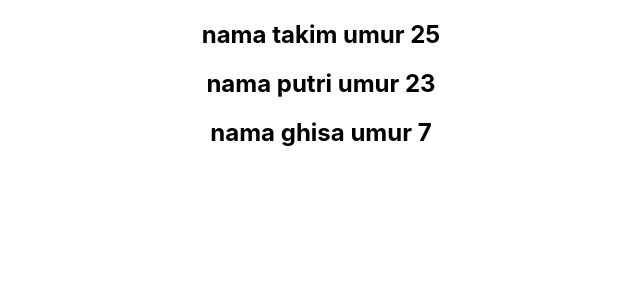
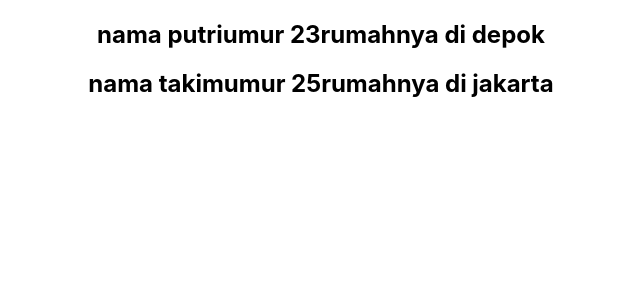
Before and after one commit to thelast7/belajar-react, a React (Create React App) app: page / in a window 1280 px wide. Shown: the top 300 px of the page, without its empty margins (319-959 px from the left). Built offline with nearby package versions, Linux system fonts and the light colour scheme.

Commit message:
list rendering dengan array di file terpisah

```diff
--- a/src/App.js
+++ b/src/App.js
@@ -16,7 +16,8 @@ import './App.css';
 // import Konsumsi2 from './testAPI/testAxios2/Konsumsi2'
 // import TestArray from './arrayMap/TestArray'
 // import Condition from './testCondition/Condition'
-import Perulangan from './testPerulangan/Perulangan'
+// import Perulangan from './testPerulangan/Perulangan'
+import OrangRendering from './testPerulangan/OrangRendering'
 
 class App extends Component {
   render() {
@@ -49,7 +50,8 @@ class App extends Component {
         {/* <Konsumsi2 /> */}
         {/* <TestArray /> */}
         {/* <Condition /> */}
-        <Perulangan />
+        {/* <Perulangan /> */}
+        <OrangRendering />
       </div>
     );
   }
--- /dev/null
+++ b/src/testPerulangan/OrangRendering.js
@@ -0,0 +1,29 @@
+import React from 'react'
+import OrgRendering from './OrgRendering';
+
+function OrangRendering () {
+    const orang =
+    [
+        {
+            nama: 'putri',
+            umur: 23,
+            rumah: 'depok'
+        },
+        {
+            nama: 'takim',
+            umur: 25,
+            rumah: 'jakarta'
+        }
+    ]
+    const listOrang = orang.map(org => (
+        // <h2>
+        //     nama {org.nama}
+        //     umur {org.umur}
+        //     rumahnya di {org.rumah}
+        // </h2>
+        <OrgRendering org={org} />
+    ))
+    return <div>{listOrang}</div>
+}
+
+export default OrangRendering
--- /dev/null
+++ b/src/testPerulangan/OrgRendering.js
@@ -0,0 +1,13 @@
+import React from 'react'
+
+function OrgRendering ({org}){
+    return (
+        <h2>
+            nama {org.nama}
+            umur {org.umur}
+            rumahnya di {org.rumah}
+        </h2>
+    )
+}
+
+export default OrgRendering
```
